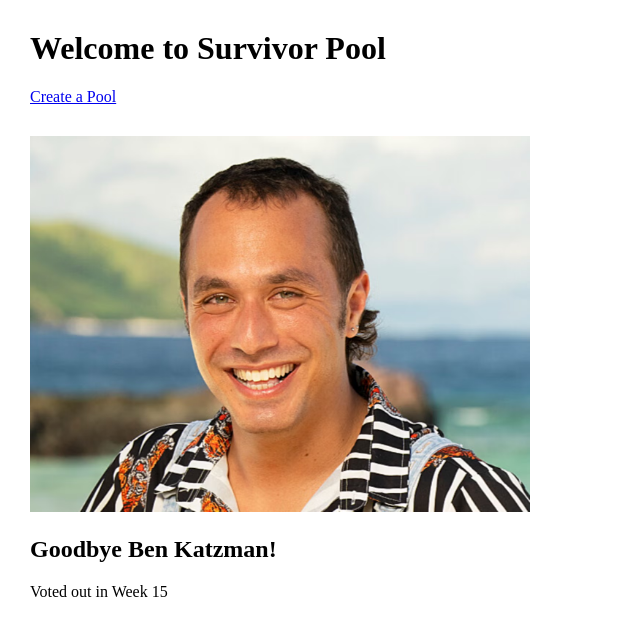
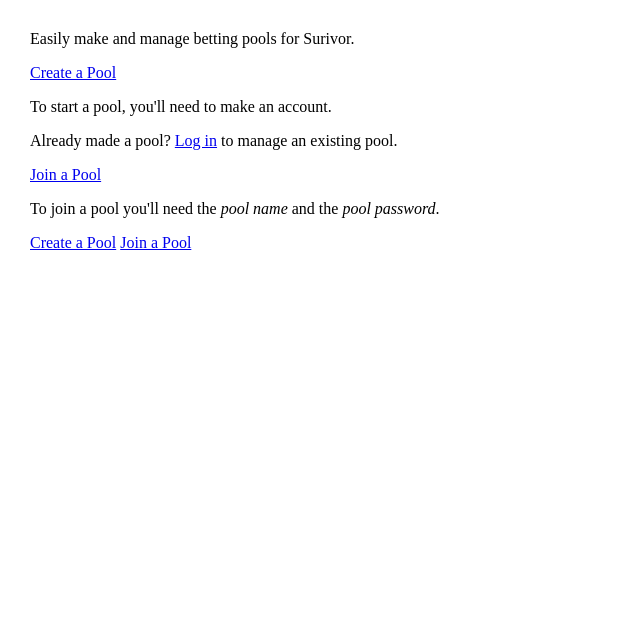
Before and after one commit to peterchinman/survivor_pool, a Flask app: page / in a window 1280 px wide. Shown: the part 26-662 px from the top of the page, without its empty margins (0-640 px from the left). Run offline with Flask 3, Linux system fonts and the light colour scheme; parts of the project's set-up code (start-up, migrations or seed data) failed here and were passed over; some libraries are stand-ins or nearby versions.

Commit message:
initial commits

```diff
--- a/app.py
+++ b/app.py
@@ -36,7 +36,6 @@ def after_request(response):
     return response
 
 @app.route("/", methods=["GET", "POST"])
-#@login_required
 def index():
     if request.method == "GET":
 
@@ -45,6 +44,7 @@ def index():
             return render_template("index.html", goodbye=goodbye)
 
 @app.route("/admin", methods=["GET", "POST"])
+@login_required()
 def admin():
     if request.method == "POST":
             voted_out = request.form.get("voted_out")
@@ -101,6 +101,7 @@ def login():
         session["user_id"] = rows[0]["id"]
 
         # Redirect user to their pool admin page
+        # TO DO this should have the pool slug in it
         return redirect("/pool/admin")
 
     # User reached route via GET (as by clicking a link or via redirect)
@@ -113,20 +114,20 @@ def logout():
 
     # Forget any user_id
     session.clear()
+    flash("Logged out!")
 
     # Redirect user to login form
     return redirect("/")
 
 @app.route("/pool/create", methods=["GET", "POST"])
-#@login_required
+@login_required
 def create():
-    # Implement password
 
     if request.method == "POST":
         pool_name = request.form.get("pool_name")
         username = request.form.get("username")
         password = request.form.get("password")
-        confirmation = request.form.get("password")
+        confirmation = request.form.get("confimation")
 
         if not pool_name:
             return apology("You must include Pool Name", 400)
@@ -161,29 +162,17 @@ def create():
             if len(db.execute("SELECT username FROM admin WHERE username = ?", username)) != 0:
                 return apology("User Name already in use", 400)
 
-            #also insert pool_name here
             else:
                 hash = generate_password_hash(password)
                 db.execute("INSERT INTO admin (username, hash, pool_name) VALUES(?, ?, ?)", username, hash, sanitized_pool_name)
 
 
 
-        #if passwords don't match
+        # else: passwords don't match
         else:
             return apology("password and confirmation do not match", 400)
 
-        # Make a sub-directory: /pool/pool_name
-        # Actually: I think I don't need to make a sub-directory?
-        # The approute can handle dynamic route
-        # Let's see if it works, if yes, I'll just delete the following
-        """
-        try:
-            os.makedirs(os.path.join('pool', sanitized_pool_name))
-        except OSError as e:
-            return f'Error creating subdirectory: {e}'
-        """
-
-         #update session with user_id, pool_name
+        #update session with user_id, pool_name
 
         rows = db.execute("SELECT * FROM admin WHERE username = ?", username)
         session["user_id"] = rows[0]["id"]
--- a/templates/index.html
+++ b/templates/index.html
@@ -1,22 +1,28 @@
 {% extends "layout.html" %}
 
 {% block title %}
-    Welcome to Survivor Pool Creator
+    Survivor Pool
 {% endblock %}
 
 {% block main %}
-<div class="section">
-    <h1>Welcome to Survivor Pool</h1>
+<section class="info" hx-boost="true">
+    <p>Easily make and manage betting pools for Surivor.</p>
+
     <a href="/pool/create">Create a Pool</a>
-</div>
 
-<div class="section">
-    <img src="{{ goodbye[0]['image_path'] }}" style="width:500px" alt="{{ goodbye[0]['contestant'] }}">
-    <h2>Goodbye {{ goodbye[0]['contestant'] }}!</h2>
-    <p>Voted out in Week {{ goodbye[0]['voted_out_in_week'] }}</p>
+    <p>To start a pool, you'll need to make an account.</p>
 
+    <p>Already made a pool? <a href="/login">Log in</a> to manage an existing pool.</p>
 
-</div>
+    <a href="/pool/join">Join a Pool</a>
+
+    <p>To join a pool you'll need the <em>pool name</em> and the <em>pool password</em>.</p>
+
+</section>
+<section class="links" hx-boost="true">
+    <a href="/pool/create">Create a Pool</a>
+    <a href="/pool">Join a Pool</a>
+</section>
 
 </body>
 {% endblock %}
--- a/templates/layout.html
+++ b/templates/layout.html
@@ -10,23 +10,34 @@
         <link href="/static/favicon.ico" rel="icon">
 
         <link href="/static/styles.css" rel="stylesheet">
+        <script src="https://unpkg.com/htmx.org@1.9.2"
+        integrity="sha384-L6OqL9pRWyyFU3+/bjdSri+iIphTN/
+            bvYyM37tICVyOJkWZLpP2vGn6VUEXgzg6h"
+        crossorigin="anonymous"></script>
 
         <title>{% block title %}{% endblock %}</title>
 
     </head>
 
     <body class="body">
-        <div class="section">
+        <header class="section">
             <nav>
                 <a href="/">Surivor Pool</a>
             </nav>
-        </div>
+        </header>
+        {% for message in get_flashed_messages() %}
+        <div class="flash">{{ message }}</div>
+        {% endfor %}
 
 
         <main>
             {% block main %}{% endblock %}
         </main>
 
+        <footer>
+
+        </footer>
+
 
     </body>
 
```
Also changed, not shown: README.md, survivor.db, 4 other files.
